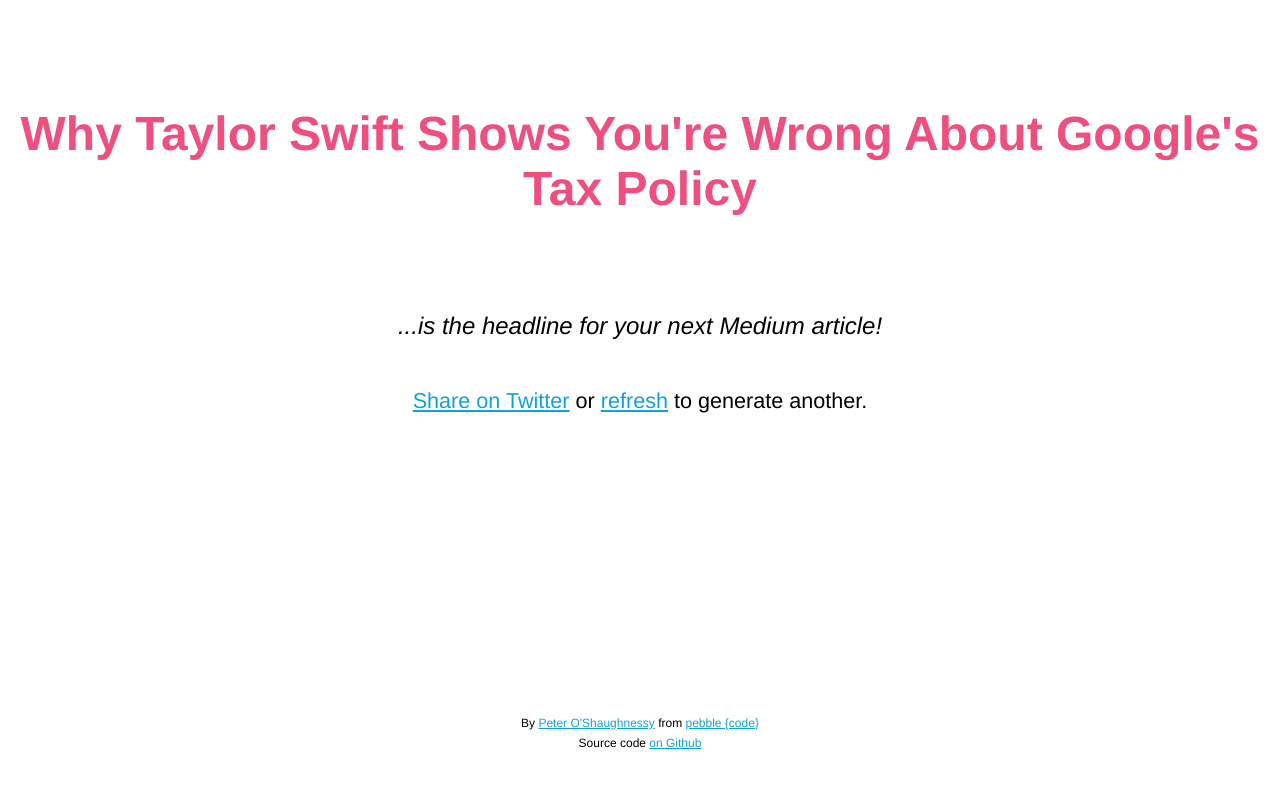
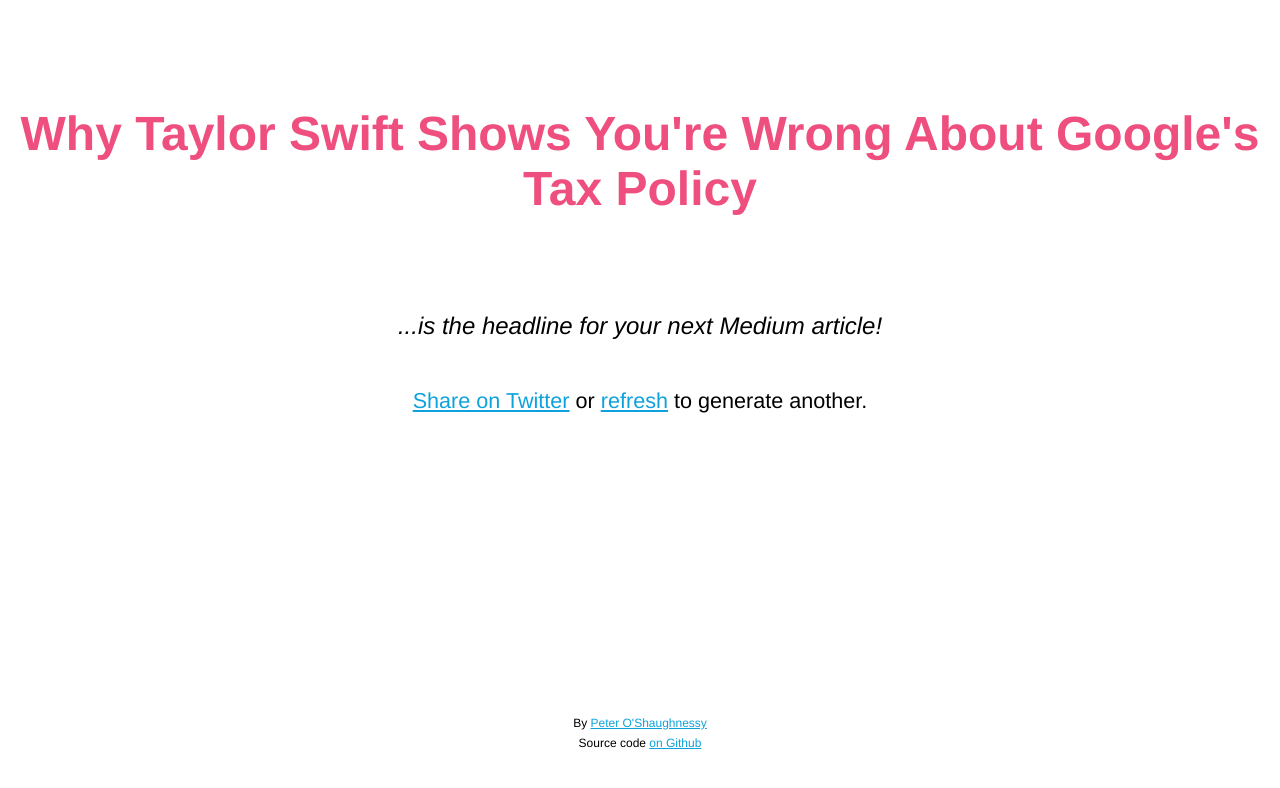
Before and after one commit to poshaughnessy/medium-headline-generator, a website built with webpack: page public/index.html in a window 1280 px wide. Built offline with nearby package versions, Linux system fonts and the light colour scheme.

Commit message:
Remove company link

```diff
--- a/public/index.html
+++ b/public/index.html
@@ -21,7 +21,7 @@
 
     <footer>
       <p>
-        By <a href="https://twitter.com/poshaughnessy">Peter O'Shaughnessy</a> from <a href="http://pebblecode.com">pebble {code}</a>
+        By <a href="https://twitter.com/poshaughnessy">Peter O'Shaughnessy</a></a>
       </p>
       <p>
         Source code <a href="https://github.com/poshaughnessy/medium-headline-generator">on Github</a>
```
